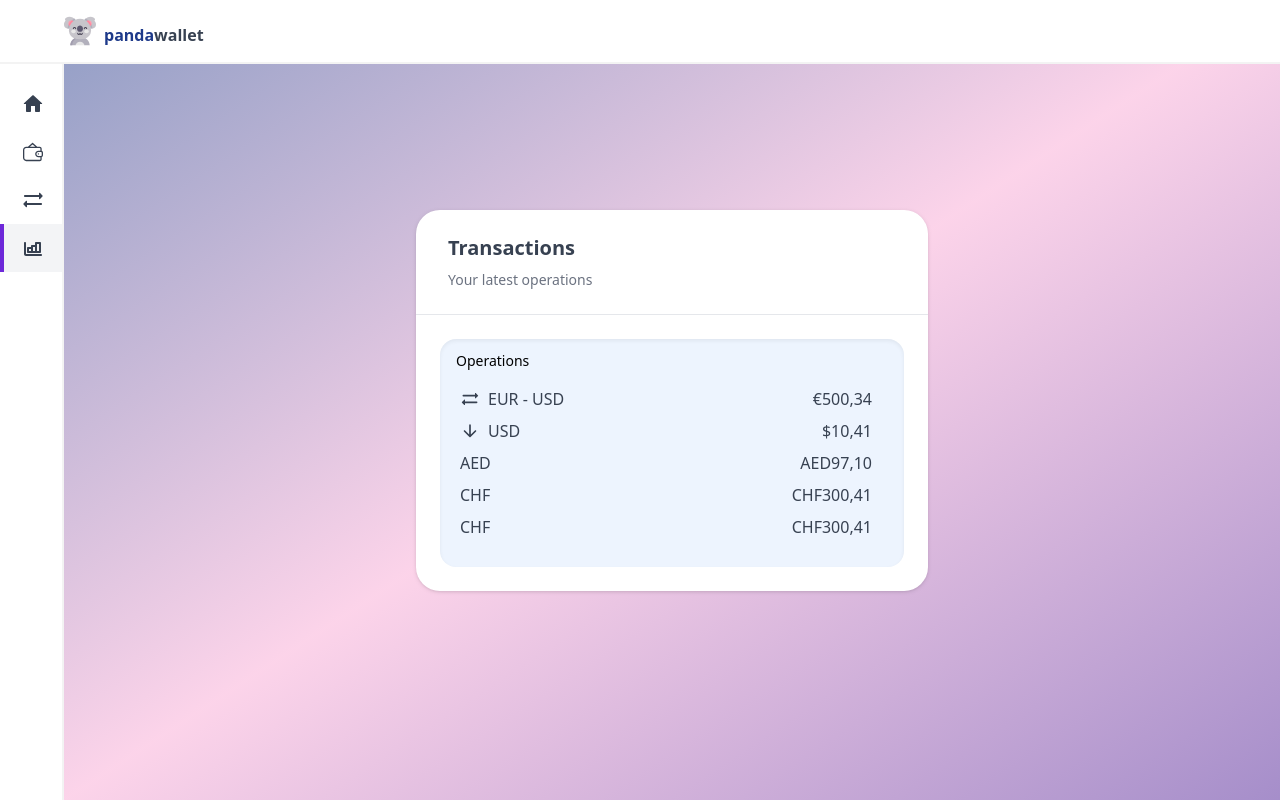
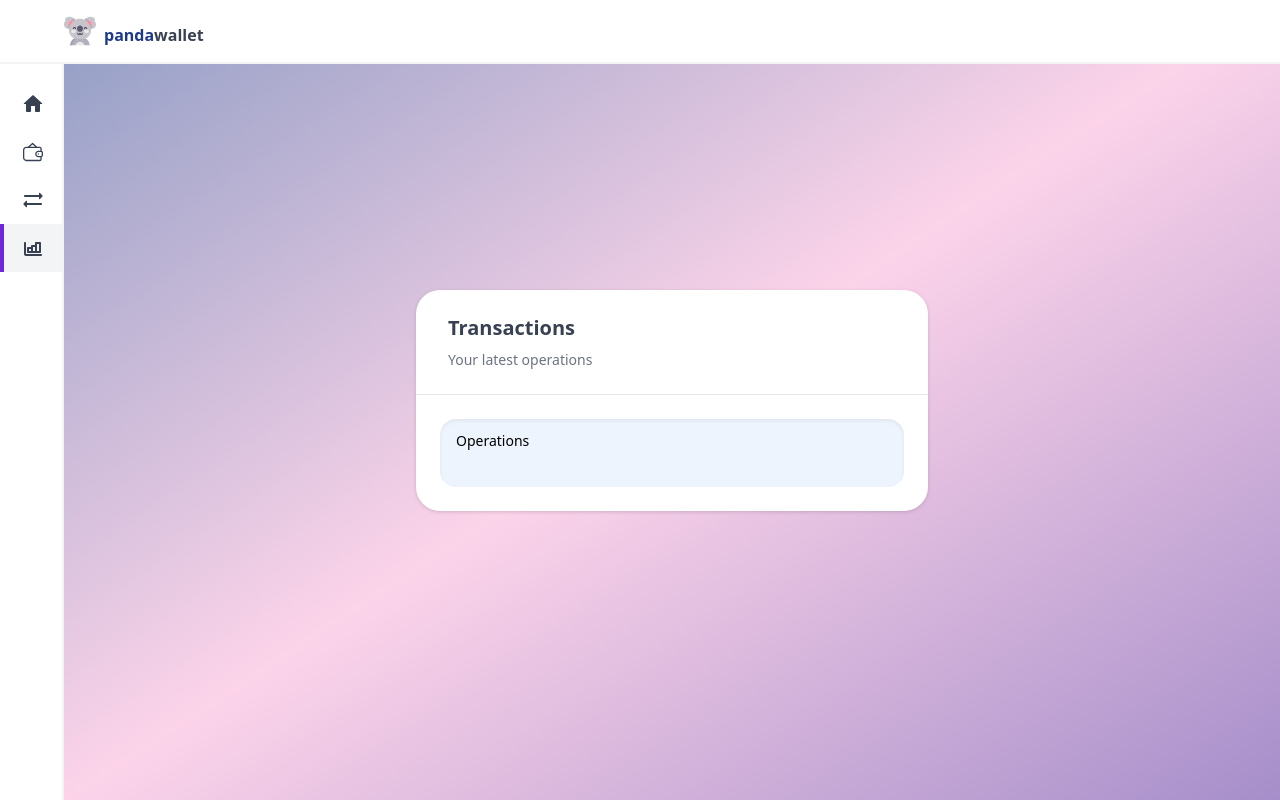
Before and after one commit to fr1j0/wallet, a React (Create React App) app: page /transactions in a window 1280 px wide. Built offline with nearby package versions, Linux system fonts and the light colour scheme; data requests are answered from the project's data file.

Commit message:
Transactions tracking added

```diff
--- a/db.json
+++ b/db.json
@@ -19,18 +19,19 @@
   "accounts": [
     {
       "id": "USD",
-      "balance": 429.79999999999995
+      "balance": 0
     },
     {
       "id": "EUR",
-      "balance": 135
+      "balance": 0
     },
     {
       "id": "CHF",
-      "balance": 12
+      "balance": 0
     }
   ],
   "config": {
     "defaultCurrency": "EUR"
-  }
+  },
+  "transactions": []
 }
--- a/src/components/deposit/deposit.tsx
+++ b/src/components/deposit/deposit.tsx
@@ -4,6 +4,7 @@ import {
   depositCurrency,
   selectDepositStatus,
 } from "../../reducers/accountsReducer";
+import { addTransaction } from "../../reducers/transactionsReducer";
 import CurrencySelect from "../currencySelect";
 import Pod from "../pod";
 import Spinner from "../spinner";
@@ -30,6 +31,7 @@ const Deposit = () => {
     const amount: number = Number(inputRef?.current!.value);
     const currency = (currencyRef.current as HTMLSelectElement).value;
     dispatch(depositCurrency({ amount, currency }));
+    dispatch(addTransaction({ type: "deposit", amount, currency }));
   };
 
   return (
--- a/src/components/exchange/exchange.tsx
+++ b/src/components/exchange/exchange.tsx
@@ -13,6 +13,7 @@ import { useDispatch, useSelector } from "react-redux";
 import { selectConfig } from "../../reducers/configReducer";
 import useExchangedValue from "../../hooks/useExchangedValue";
 import Spinner from "../spinner";
+import { addTransaction } from "../../reducers/transactionsReducer";
 
 const Exchange = () => {
   const dispatch = useDispatch();
@@ -80,13 +81,17 @@ const Exchange = () => {
   };
 
   const doExchange = () => {
+    const amount = Number(fromValue);
     dispatch(
       exchangeCurrency({
-        amountFrom: Number(fromValue),
+        amountFrom: amount,
         amountTo: exchange,
         fromCurrency: fromAccount?.id!,
         toCurrency: toAccount?.id!,
       })
+    );
+    dispatch(
+      addTransaction({ type: "exchange", amount, currency: fromAccount?.id! })
     );
   };
 
--- a/src/components/transactions/transactions.tsx
+++ b/src/components/transactions/transactions.tsx
@@ -1,51 +1,47 @@
-import React from "react";
+import React, { useEffect } from "react";
 import Pod from "../pod";
 import { ReactComponent as ExchangeIcon } from "../../assets/icon-exchange.svg";
 import { ReactComponent as ArrowIcon } from "../../assets/icon-arrow.svg";
+import {
+  fetchTransactions,
+  selectTransactions,
+} from "../../reducers/transactionsReducer";
+import { useDispatch, useSelector } from "react-redux";
 
 const Transactions = () => {
+  const dispatch = useDispatch();
+  const transactions = useSelector(selectTransactions);
+
+  useEffect(() => {
+    dispatch(fetchTransactions());
+  }, []);
+
   return (
     <Pod title="Transactions" description="Your latest operations">
       <div className="w-full rounded-2xl py-3 px-4 pb-6 bg-blue-100 bg-opacity-50 shadow-innerpod">
         <div className="w-full text-sm mb-3">Operations</div>
         <div className="w-full max-h-40 scrollbar-thin scrollbar-thumb-gray-400 scrollbar-track-blue-50 overflow-y-scroll scrollbar-thumb-rounded-full scrollbar-track-rounded-full">
-          <div className="w-full pl-1 pr-4 text-base font-medium text-gray-700 flex justify-between py-1">
-            <span className="flex">
-              <ExchangeIcon className="w-5 fill-current text-gray-700 mr-2" />{" "}
-              EUR - USD
-            </span>
-            <span>€500,34</span>
-          </div>
-          <div className="w-full pl-1 pr-4 text-base font-medium text-gray-700 flex justify-between py-1">
-            <span className="flex">
-              <ArrowIcon className="w-5 fill-current text-gray-700 mr-2" /> USD
-            </span>
-            <span>$10,41</span>
-          </div>
-          <div className="w-full pl-1 pr-4 text-base font-medium text-gray-700 flex justify-between py-1">
-            <span>AED</span>
-            <span>AED97,10</span>
-          </div>
-          <div className="w-full pl-1 pr-4 text-base font-medium text-gray-700 flex justify-between py-1">
-            <span>CHF</span>
-            <span>CHF300,41</span>
-          </div>
-          <div className="w-full pl-1 pr-4 text-base font-medium text-gray-700 flex justify-between py-1">
-            <span>CHF</span>
-            <span>CHF300,41</span>
-          </div>
-          <div className="w-full pl-1 pr-4 text-base font-medium text-gray-700 flex justify-between py-1">
-            <span>CHF</span>
-            <span>CHF300,41</span>
-          </div>
-          <div className="w-full pl-1 pr-4 text-base font-medium text-gray-700 flex justify-between py-1">
-            <span>CHF</span>
-            <span>CHF300,41</span>
-          </div>
-          <div className="w-full pl-1 pr-4 text-base font-medium text-gray-700 flex justify-between py-1">
-            <span>CHF</span>
-            <span>CHF300,41</span>
-          </div>
+          {transactions.list.map((transaction, index) => (
+            <div
+              key={index}
+              className="w-full pl-1 pr-4 text-base font-medium text-gray-700 flex justify-between py-1"
+            >
+              <span className="flex">
+                {transaction.type === "deposit" ? (
+                  <>
+                    <ArrowIcon className="w-5 fill-current text-gray-700 mr-2" />
+                    <span>deposit</span>
+                  </>
+                ) : (
+                  <>
+                    <ExchangeIcon className="w-5 fill-current text-gray-700 mr-2" />
+                    <span>exchange</span>
+                  </>
+                )}
+              </span>
+              <span>{`${transaction.amount}${transaction.currency}`}</span>
+            </div>
+          ))}
         </div>
       </div>
     </Pod>
--- a/src/reducers/configReducer.ts
+++ b/src/reducers/configReducer.ts
@@ -13,7 +13,7 @@ export const updateConfig = createAsyncThunk(
     const { config } = getState() as RootState;
 
     const response = await fetch("http://localhost:4000/config/", {
-      method: "PUT",
+      method: "PATCH",
       body: JSON.stringify({ ...config.params, ...obj }),
       headers: {
         "Content-Type": "application/json",
--- a/src/reducers/rootReducer.ts
+++ b/src/reducers/rootReducer.ts
@@ -2,11 +2,13 @@ import { combineReducers } from "@reduxjs/toolkit";
 import accountsReducer from "./accountsReducer";
 import configReducer from "./configReducer";
 import currencyReducer from "./currencyReducer";
+import transactionsReducer from "./transactionsReducer";
 
 const rootReducer = combineReducers({
   accounts: accountsReducer,
   currencies: currencyReducer,
   config: configReducer,
+  transactions: transactionsReducer,
 });
 export type RootState = ReturnType<typeof rootReducer>;
 
--- /dev/null
+++ b/src/reducers/transactionsReducer.ts
@@ -0,0 +1,80 @@
+import { createAsyncThunk, createSlice } from "@reduxjs/toolkit";
+import { RequestStatus } from "./accountsReducer";
+import { RootState } from "./rootReducer";
+
+export type TransactionType = "deposit" | "exchange";
+
+export type Transaction = {
+  type: TransactionType;
+  amount: number;
+  currency: string;
+};
+
+export const fetchTransactions = createAsyncThunk(
+  "transactions/fetchTransactions",
+  async () => {
+    const transactions = await fetch(`http://localhost:4000/transactions`);
+    return await transactions.json();
+  }
+);
+
+export const addTransaction = createAsyncThunk(
+  "transactions/addTransaction",
+  async ({
+    type,
+    amount,
+    currency,
+  }: {
+    type: TransactionType;
+    amount: number;
+    currency: string;
+  }) => {
+    const transaction: Transaction = { type, amount, currency };
+    const response = await fetch(`http://localhost:4000/transactions`, {
+      headers: {
+        Accept: "application/json",
+        "Content-Type": "application/json",
+      },
+      method: "POST",
+      body: JSON.stringify(transaction),
+    });
+    return response.json();
+  }
+);
+
+const initialState: { list: Transaction[]; status: RequestStatus } = {
+  list: [],
+  status: "",
+};
+
+const transactionsSlice = createSlice({
+  name: "transactions",
+  initialState,
+  reducers: {},
+  extraReducers: (builder) => {
+    builder.addCase(addTransaction.pending, (state, action) => {
+      state.status = "pending";
+    });
+    builder.addCase(addTransaction.fulfilled, (state, action) => {
+      state.list.push({ ...action.meta.arg });
+      state.status = "fulfilled";
+    });
+    builder.addCase(addTransaction.rejected, (state, action) => {
+      state.status = "rejected";
+    });
+    builder.addCase(fetchTransactions.pending, (state, action) => {
+      state.status = "pending";
+    });
+    builder.addCase(fetchTransactions.fulfilled, (state, { payload }) => {
+      state.list = payload;
+      state.status = "fulfilled";
+    });
+    builder.addCase(fetchTransactions.rejected, (state, action) => {
+      state.status = "rejected";
+    });
+  },
+});
+
+export const selectTransactions = (state: RootState) => state.transactions;
+
+export default transactionsSlice.reducer;
```
